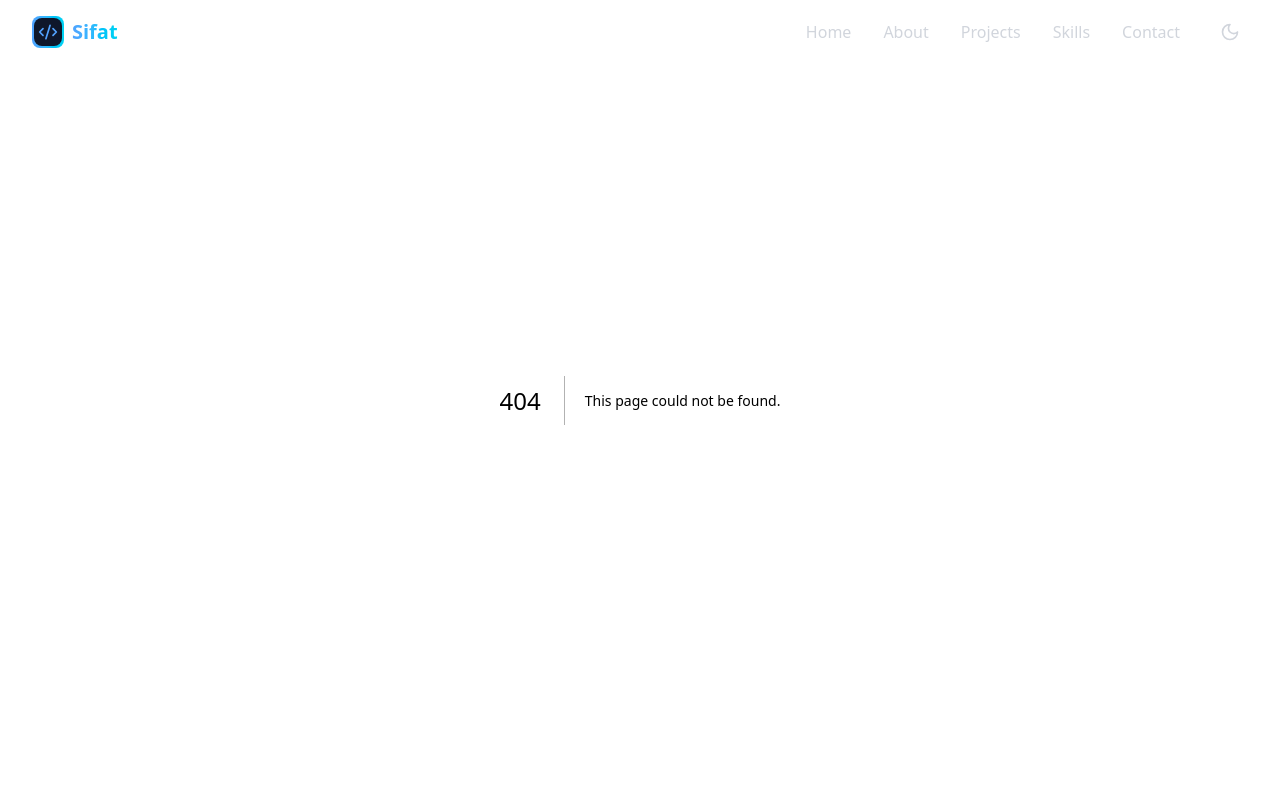
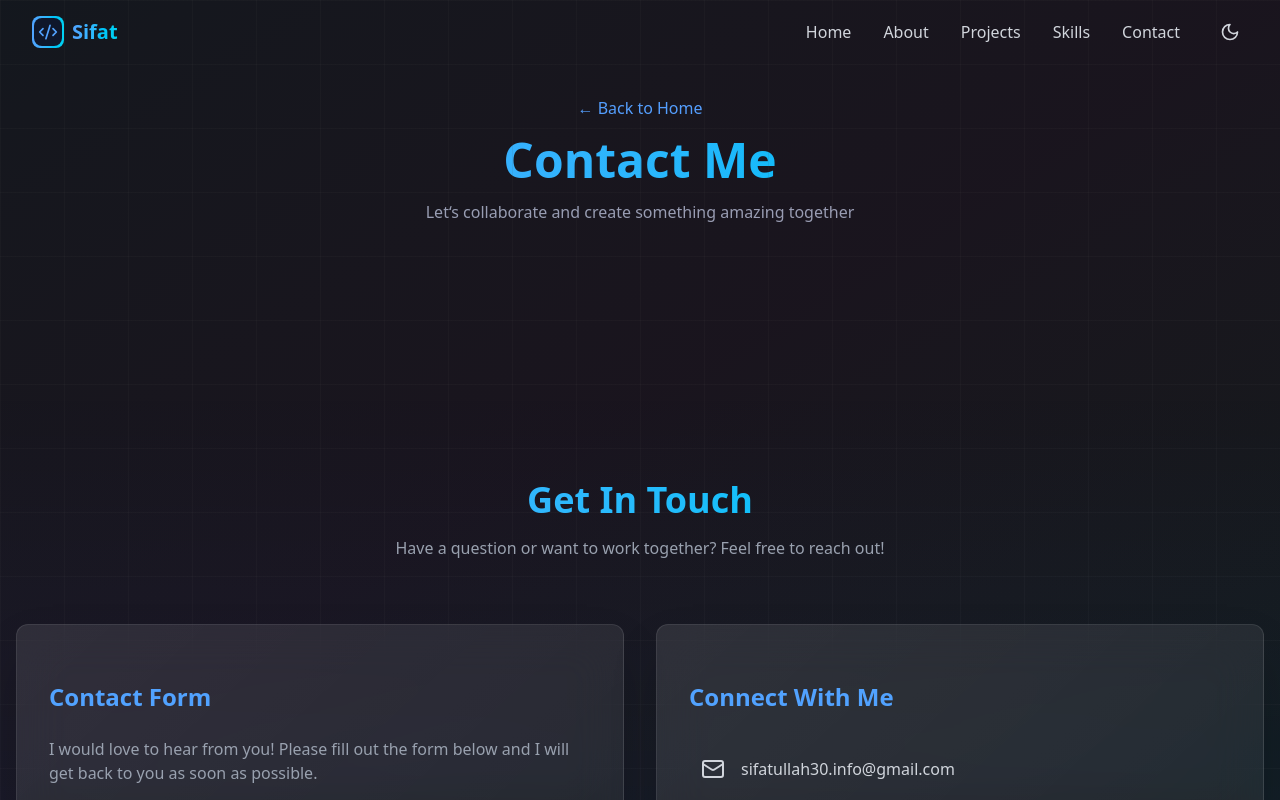
Before and after one commit to SifatU360/sifat-portfolio, a Next.js app: page /contact in a window 1280 px wide. Before the commit this address had no page. Shown: the top 800 px of the page. Built offline with nearby package versions, Linux system fonts and the light colour scheme.

Commit message:
feat: add ContactPage component with loading screen and footer for enhanced user experience

```diff
--- a/src/app/about/page.tsx
+++ b/src/app/about/page.tsx
@@ -4,6 +4,7 @@ import { motion } from "framer-motion";
 import { Award, GitBranch, Database, Users } from "lucide-react";
 import { Card, CardContent } from "@/components/ui/card";
 import Link from "next/link";
+import Footer from "@/components/Footer";
 
 export default function AboutPage() {
   const fadeInUp = {
@@ -18,6 +19,7 @@ export default function AboutPage() {
   ];
 
   return (
+    <>
     <main className="min-h-screen py-24">
       {/* Background Effects */}
       <div className="fixed inset-0 bg-gradient-to-br from-blue-500/5 via-purple-500/5 to-cyan-500/5" />
@@ -144,6 +146,9 @@ export default function AboutPage() {
           </motion.div>
         </div>
       </motion.div>
+
     </main>
+    <Footer/>
+    </>
   );
 }
--- /dev/null
+++ b/src/app/contact/page.tsx
@@ -0,0 +1,104 @@
+"use client";
+
+import { motion, AnimatePresence } from "framer-motion";
+import Link from "next/link";
+import { useRouter } from "next/navigation";
+import { useState } from "react";
+import Contact from "@/components/sections/Contact";
+import Footer from "@/components/Footer";
+import LoadingScreen from "@/components/loading";
+
+export default function ContactPage() {
+  const [isLoading, setIsLoading] = useState(false);
+  const router = useRouter();
+
+  const handleNavigation = (e: React.MouseEvent<HTMLAnchorElement>, path: string) => {
+    e.preventDefault();
+    setIsLoading(true);
+    setTimeout(() => {
+      router.push(path);
+      setIsLoading(false);
+    }, 1000);
+  };
+
+  return (
+    <>
+      <AnimatePresence>
+        {isLoading && <LoadingScreen />}
+      </AnimatePresence>
+
+      <main className="min-h-screen">
+        {/* Background Effects */}
+        <div className="fixed inset-0 bg-gradient-to-br from-blue-500/5 via-purple-500/5 to-cyan-500/5" />
+        <div className="fixed inset-0 bg-[linear-gradient(to_right,#4f4f4f1a_1px,transparent_1px),linear-gradient(to_bottom,#4f4f4f1a_1px,transparent_1px)] bg-[size:4rem_4rem]" />
+
+        {/* Header */}
+        <div className="py-24">
+          <motion.div
+            initial={{ opacity: 0, y: 20 }}
+            animate={{ opacity: 1, y: 0 }}
+            transition={{ duration: 0.5 }}
+            className="text-center mb-16"
+          >
+            <Link
+              href="/"
+              className="text-blue-400 hover:text-blue-300 mb-4 inline-block"
+              onClick={(e) => handleNavigation(e, '/')}
+            >
+              ← Back to Home
+            </Link>
+            <h1 className="text-5xl font-bold mb-4 bg-gradient-to-r from-blue-400 to-cyan-400 bg-clip-text text-transparent">
+              Contact Me
+            </h1>
+            <p className="text-gray-400 max-w-2xl mx-auto">
+              Let&lsquo;s collaborate and create something amazing together
+            </p>
+          </motion.div>
+        </div>
+
+        {/* Contact Form Section */}
+        <Contact />
+
+        {/* Additional Information */}
+        <motion.section
+          initial={{ opacity: 0, y: 20 }}
+          animate={{ opacity: 1, y: 0 }}
+          transition={{ delay: 0.3 }}
+          className="py-16 relative"
+        >
+          <div className="max-w-7xl mx-auto px-4">
+            <div className="grid md:grid-cols-3 gap-8">
+              <div className="space-y-4">
+                <h3 className="text-xl font-semibold bg-gradient-to-r from-blue-400 to-cyan-400 bg-clip-text text-transparent">
+                  Location
+                </h3>
+                <p className="text-gray-400">
+                  Dhaka, Bangladesh
+                </p>
+              </div>
+              <div className="space-y-4">
+                <h3 className="text-xl font-semibold bg-gradient-to-r from-blue-400 to-cyan-400 bg-clip-text text-transparent">
+                  Availability
+                </h3>
+                <p className="text-gray-400">
+                  Open for freelance projects<br />
+                  Available for full-time positions
+                </p>
+              </div>
+              <div className="space-y-4">
+                <h3 className="text-xl font-semibold bg-gradient-to-r from-blue-400 to-cyan-400 bg-clip-text text-transparent">
+                  Response Time
+                </h3>
+                <p className="text-gray-400">
+                  Usually within 24 hours
+                </p>
+              </div>
+            </div>
+          </div>
+        </motion.section>
+
+        <Footer />
+      </main>
+    </>
+  );
+}
--- a/src/components/Navbar.tsx
+++ b/src/components/Navbar.tsx
@@ -9,11 +9,11 @@ import { ThemeToggle } from "@/components/theme-toggle";
 import LoadingScreen from "./loading";
 
 const navItems = [
-  { name: "Home", href: "#home" },
+  { name: "Home", href: "/" },
   { name: "About", href: "/about" },
   { name: "Projects", href: "#projects" },
   { name: "Skills", href: "/skills" },
-  { name: "Contact", href: "#contact" },
+  { name: "Contact", href: "/contact" },
 ];
 
 export default function Navbar() {
@@ -34,6 +34,12 @@ export default function Navbar() {
   const handleNavigation = (e: React.MouseEvent<HTMLAnchorElement>, path: string) => {
     e.preventDefault();
     setIsLoading(true);
+
+    // Special handling for home navigation - scroll to top
+    if (path === '/') {
+      window.scrollTo({ top: 0, behavior: 'smooth' });
+    }
+
     setTimeout(() => {
       router.push(path);
       setIsLoading(false);
@@ -92,7 +98,7 @@ export default function Navbar() {
                     href={item.href}
                     className="relative text-gray-300 hover:text-white transition-colors duration-200 group"
                     onClick={(e) => {
-                      if (item.href.startsWith('/')) {
+                      if (item.href.startsWith('/') || item.name === "Home") {
                         handleNavigation(e, item.href);
                       }
                     }}
@@ -157,7 +163,7 @@ export default function Navbar() {
                         className="block px-3 py-2 text-gray-300 hover:text-white transition-colors duration-200 hover:bg-white/5 rounded-lg"
                         onClick={(e) => {
                           setIsOpen(false);
-                          if (item.href.startsWith('/')) {
+                          if (item.href.startsWith('/') || item.name === "Home") {
                             handleNavigation(e, item.href);
                           }
                         }}
--- a/src/components/sections/Contact.tsx
+++ b/src/components/sections/Contact.tsx
@@ -16,8 +16,11 @@ import {
 import { motion, AnimatePresence } from "framer-motion";
 import emailjs from "@emailjs/browser";
 import { toast } from "sonner";
+interface ContactProps {
+  standalone?: boolean;
+}
 
-export default function Contact() {
+export default function Contact({ standalone = false }: ContactProps) {
   const [isLoading, setIsLoading] = useState(false);
   const [formData, setFormData] = useState({
     name: "",
@@ -85,7 +88,7 @@ export default function Contact() {
   ];
 
   return (
-    <section id="contact" className="py-24 relative overflow-hidden">
+    <section id="contact" className={`${standalone ? '' : 'py-24'} relative overflow-hidden`}>
       {/* Background Elements */}
       <div className="absolute inset-0 bg-gradient-to-b from-transparent via-blue-500/5 to-transparent" />
 
```
